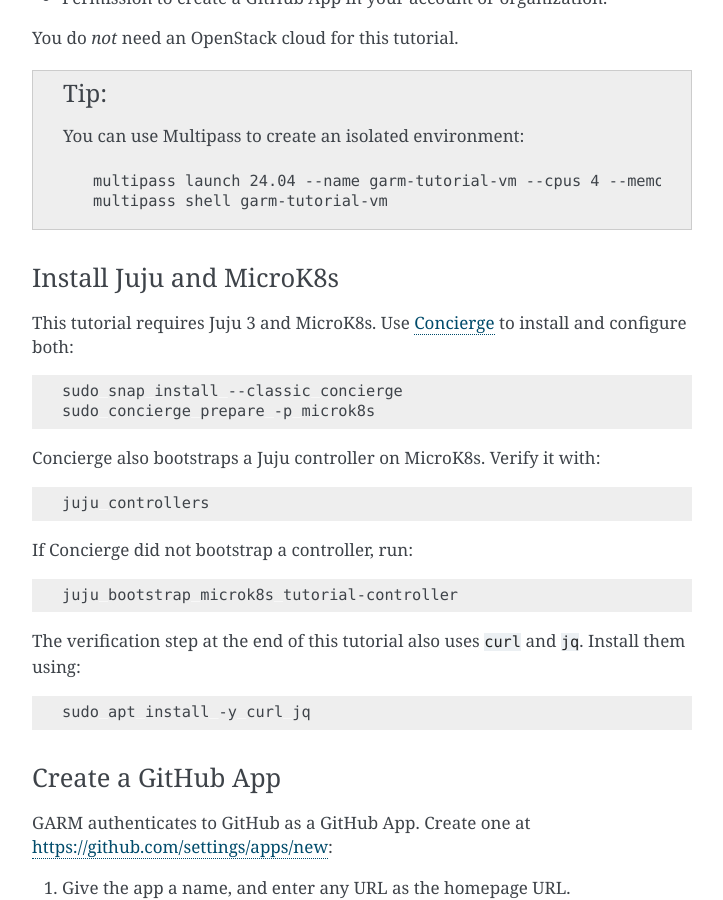
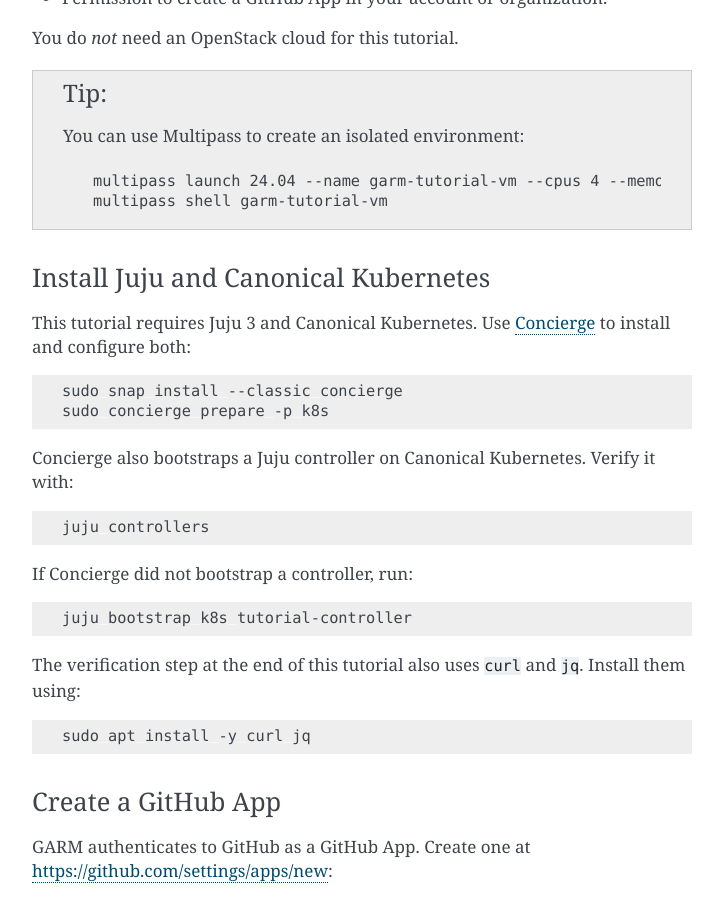
Before and after one commit to canonical/github-runner-operators, a Sphinx documentation site: the page built from docs/tutorial/garm.md, in a window 1280 px wide and 900 px high, scrolled down 895 px. Shown: the whole window, without its empty margins (388-1111 px from the left). Built offline with Sphinx 7.4.7, drawn with Linux system fonts in a browser that asks for light colours; comment, search, counter and statistics services are not loaded; some of the changed text lies outside the part shown.

Commit message:
docs(tutorial): deploy on Canonical Kubernetes
Switch the tutorial from MicroK8s to Canonical Kubernetes, which
concierge provisions with its k8s preset. The preset enables
local-storage for PostgreSQL and bootstraps the controller on the k8s
cloud, so the setup stays a single command.

Terminal output is recaptured from a full run on Canonical Kubernetes,
including the charm revisions published since the previous capture.

````diff
--- a/docs/tutorial/garm.md
+++ b/docs/tutorial/garm.md
@@ -47,17 +47,17 @@
     multipass shell garm-tutorial-vm
 ```
 
-### Install Juju and MicroK8s
+### Install Juju and Canonical Kubernetes
 
-This tutorial requires Juju 3 and MicroK8s. Use
+This tutorial requires Juju 3 and Canonical Kubernetes. Use
 [Concierge](https://github.com/canonical/concierge) to install and configure both:
 
 ```bash
 sudo snap install --classic concierge
-sudo concierge prepare -p microk8s
+sudo concierge prepare -p k8s
 ```
 
-Concierge also bootstraps a Juju controller on MicroK8s. Verify it with:
+Concierge also bootstraps a Juju controller on Canonical Kubernetes. Verify it with:
 
 ```bash
 juju controllers
@@ -66,7 +66,7 @@
 If Concierge did not bootstrap a controller, run:
 
 ```bash
-juju bootstrap microk8s tutorial-controller
+juju bootstrap k8s tutorial-controller
 ```
 
 The verification step at the end of this tutorial also uses `curl` and `jq`.
@@ -367,7 +367,7 @@
 [Deleting a GitHub App](https://docs.github.com/en/apps/maintaining-github-apps/deleting-a-github-app)
 for details.
 
-For a full teardown of Juju and MicroK8s, see
+For a full teardown of Juju and Canonical Kubernetes, see
 [Tear down your test environment](https://canonical.com/juju/docs/juju-cli/3.6/howto/manage-your-juju-deployment/tear-down-your-juju-deployment-local-testing-and-development/).
 
 ## Next steps
````
Also changed, not shown: other parts of docs/tutorial/garm.md (+15 -15 lines), docs/changelog.md (+1 -1 lines).
